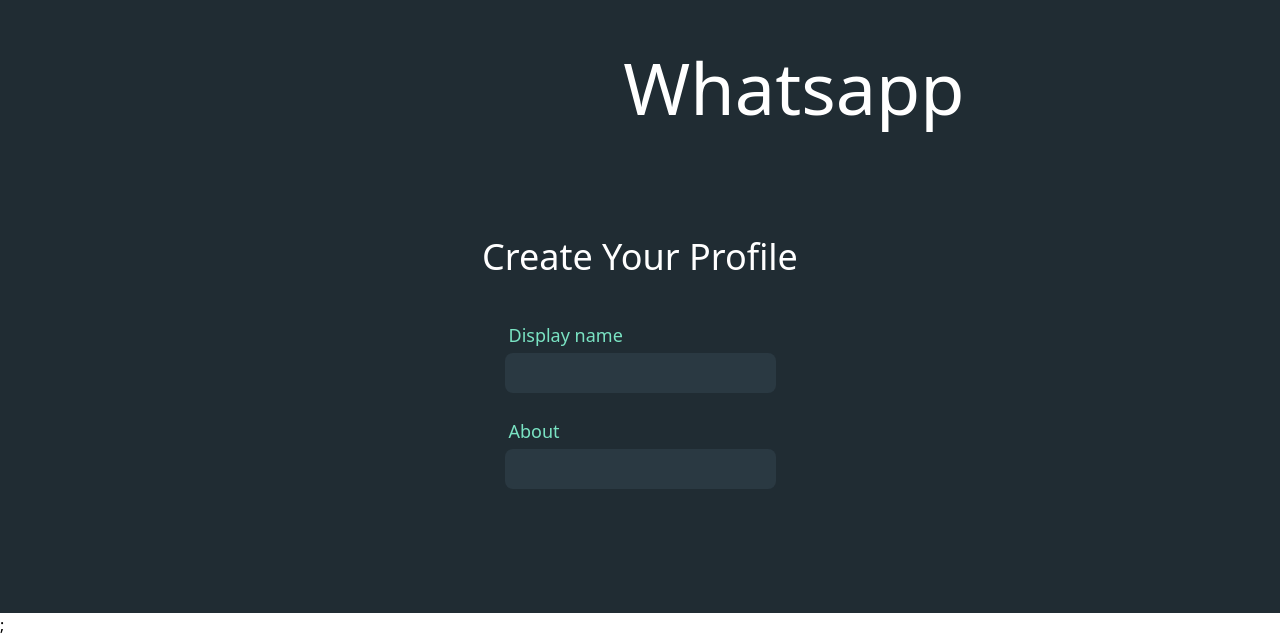
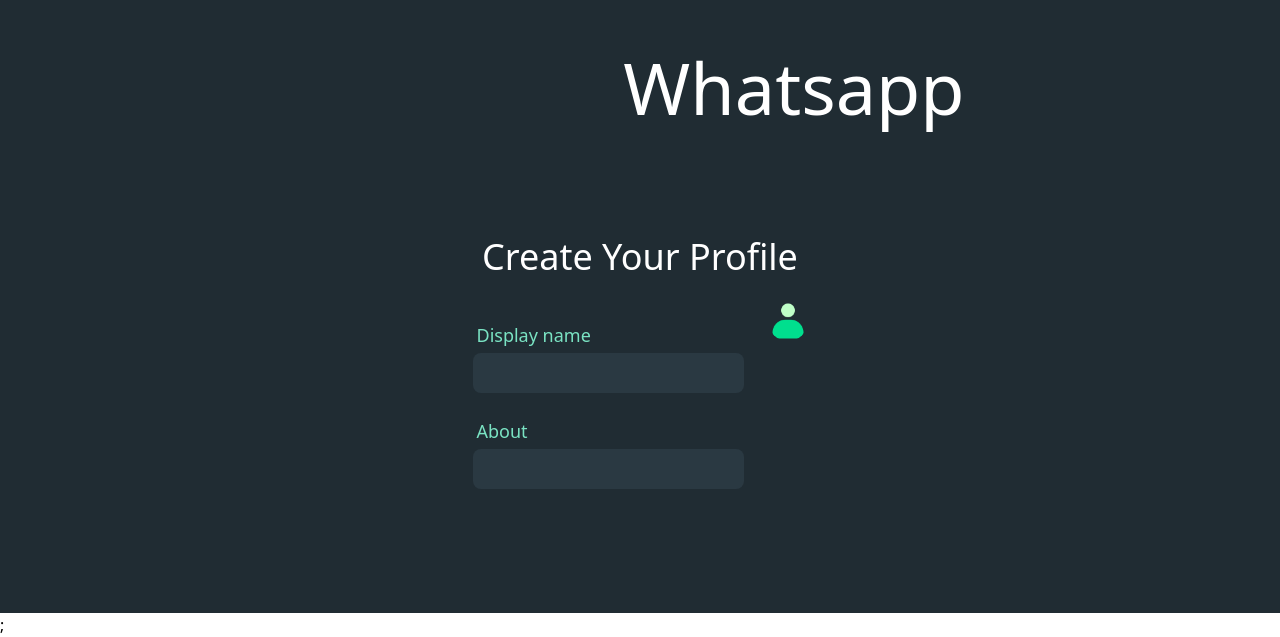
Before and after one commit to Engr-Pirlo/whats-app-Clone, a Next.js app in the folder client/: page /onboarding in a window 1280 px wide. Shown: the part 187-824 px from the top of the page. Built offline with nearby package versions, Linux system fonts and the light colour scheme.

Commit message:
display Avatar image

```diff
--- a/client/src/components/common/Avatar.jsx
+++ b/client/src/components/common/Avatar.jsx
@@ -4,7 +4,16 @@
 function Avatar({type, image , setImage}) {
   return <>
         <div className="flex items-center justify-center">
-          {type ==}
+          {type ==="sm" &&(
+            <div className="relative h-10 w-10">
+                <Image src={image} alt="avatar" className="rounded-full" fill />
+            </div>
+          )}
+          {type ==="lg" &&(
+            <div className="relative h-14 w-14">
+                <Image src={image} alt="avatar" className="rounded-full" fill />
+            </div>
+          )}
 
         </div>
    </>;
--- a/client/src/pages/onboarding.jsx
+++ b/client/src/pages/onboarding.jsx
@@ -1,3 +1,4 @@
+import Avatar from "@/components/common/Avatar";
 import Input from "@/components/common/Input";
 import { useStateProvider } from "@/context/StateContext";
 import Image from "next/image";
@@ -22,6 +23,9 @@
         <Input name="About" state ={about} setState={setAbout} label/>
 
       </div>
+       <div>
+           <Avatar  type="sm" image={image} setImage={setImage}/>
+       </div>
     </div>
   </div>;
 }
```
